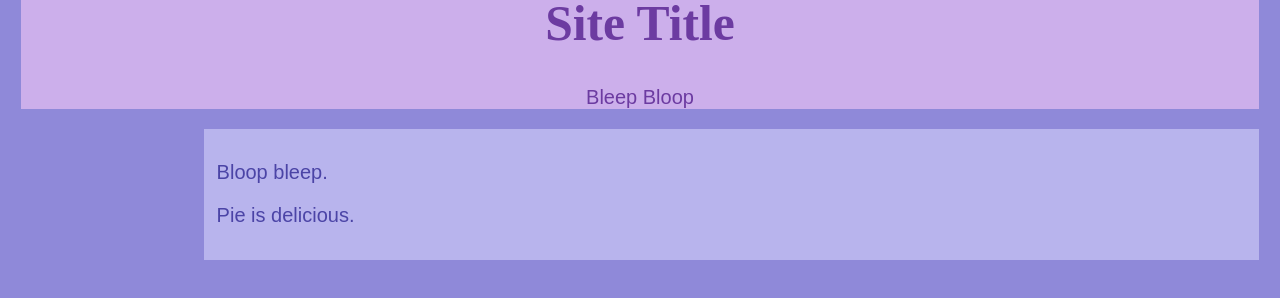
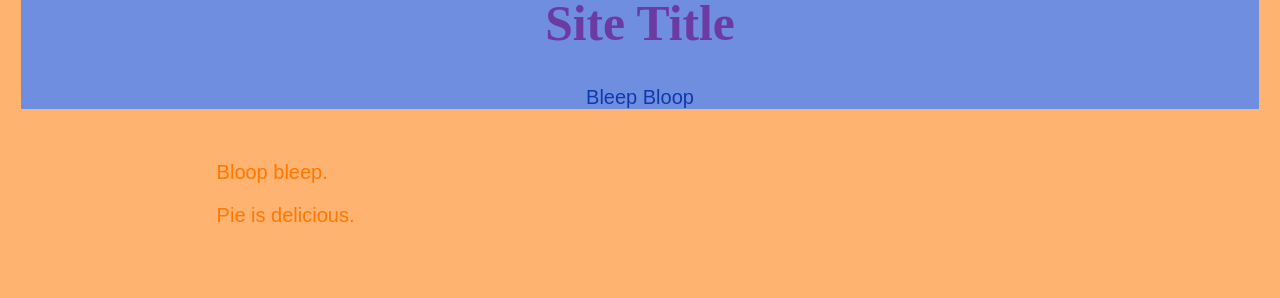
Before and after one commit to JeanTheBean/reimagined-broccoli, a plain HTML site: page index.html in a window 1280 px wide. Drawn offline with Linux system fonts and the light colour scheme.

Commit message:
change color scheme

```diff
--- a/style.css
+++ b/style.css
@@ -1,5 +1,5 @@
 body{
-	background-color: #8f89d9;
+	background-color: #FFb370;
 	font-family: Baskerville Old Face, sans-serif;
 	cursor: url(cursor.gif), auto;
 	overflow-y: scroll;
@@ -9,20 +9,21 @@ ul{
 }
 .header{
 	text-align: center;
-	background-color: #ccafeb;
-	color: #6c3ba1;
+	background-color: #708ee0;
+	color: #103aac;
 	margin: 1%;
 	margin-top: -1%;
 }
+/*
 .cornerpic{
-	/*<img style="position: fixed; z-index: 0; bottom: 0; right: 0;" src="Pictures\C1\calm oregon.png">*/
+	<img style="position: fixed; z-index: 0; bottom: 0; right: 0;" src="[insert pic file here]">
 	position: fixed;
 	z-index: 0;
 	bottom: 0;
 	right: 1.5%;
 
-
 }
+*/
 h1{
 	font-family: Brush Script MT, serif;
 	font-size: 3.1em;
@@ -47,8 +48,8 @@ p{
 	width: 13.5%;
 	margin-left: 1%;
 	/*padding: 1%;*/
-	background-color: #aecbea;
-	color: #39699b;
+	background-color: #66ea77;
+	color: #00c618;
 	text-align: center;
 }
 .main{
@@ -56,8 +57,8 @@ p{
 	padding: 1%;
 	margin-right: 1%;
 	float: right;
-	background-color: #b8b4ed;
-	color: #4b44a6;
+	background-color: #ffb370;
+	color: #ff7800;
 }
 .prev{
 	float: left;
```
